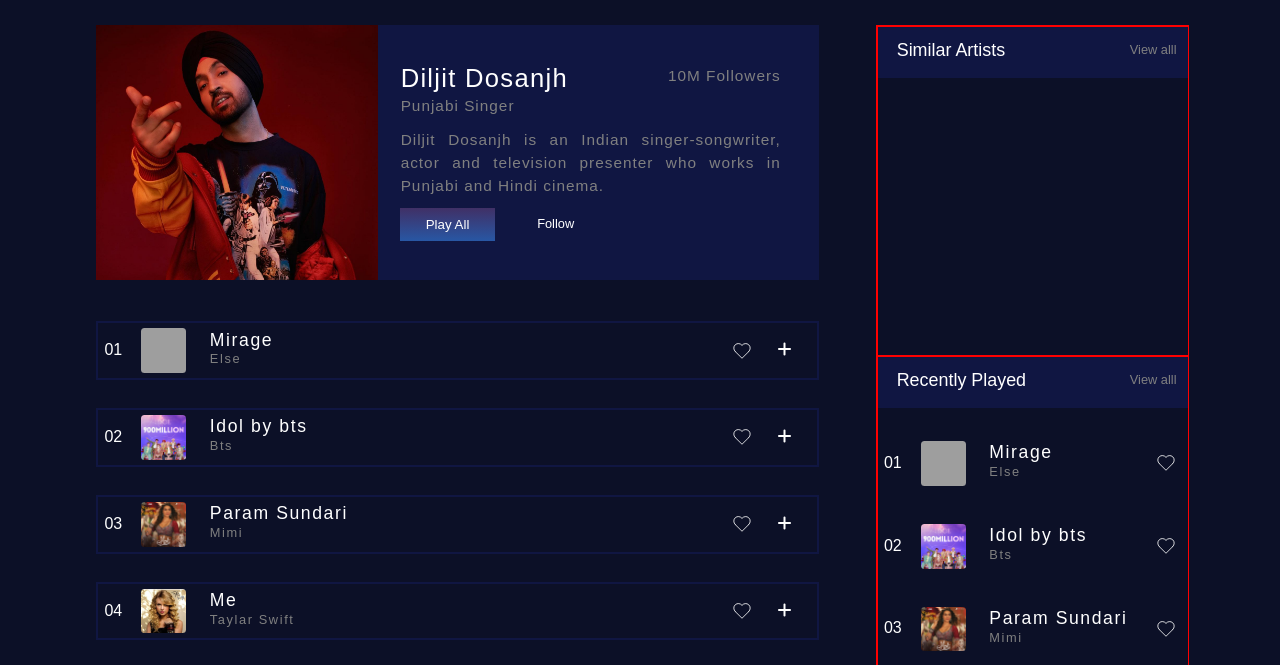
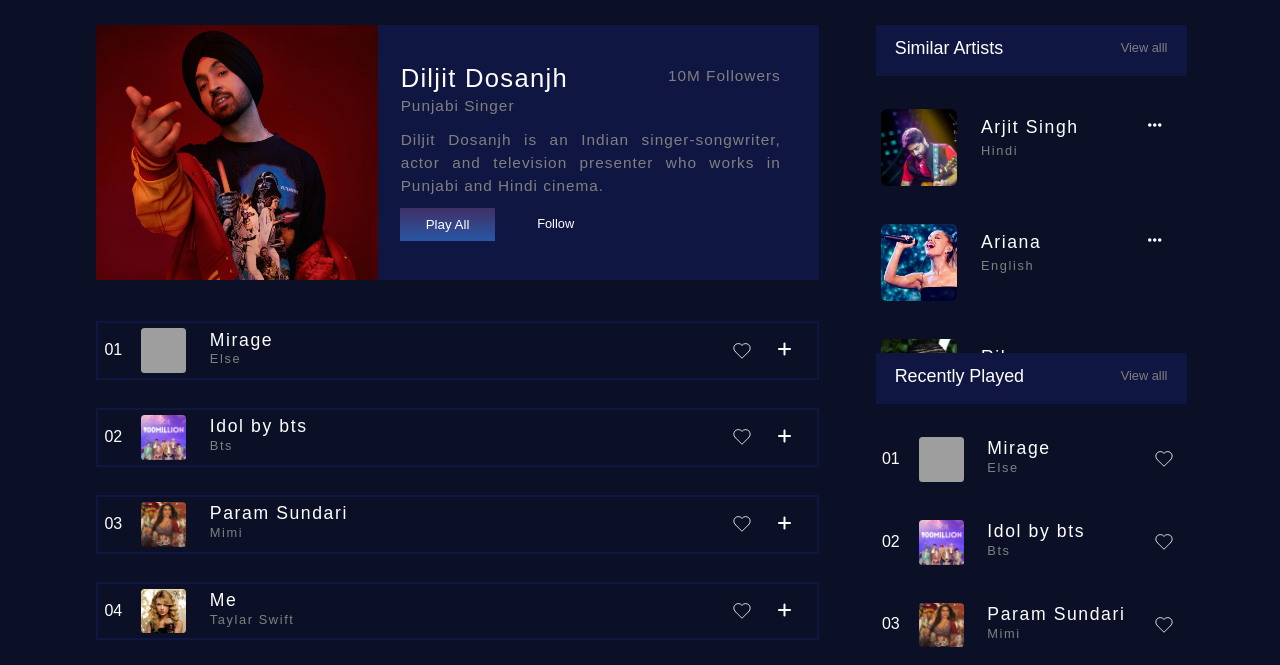
Before and after one commit to SHUBHAM-HOTA/music.player, a plain HTML site: page playlist.html in a window 1280 px wide. Shown: the part 66-731 px from the top of the page. Drawn offline with Linux system fonts and the light colour scheme; grey boxes are pictures that could not be loaded; some icons are missing.

Commit message:
completed playlist page

```diff
--- a/assets/styles/playstyle.css
+++ b/assets/styles/playstyle.css
@@ -196,7 +196,6 @@ main {
   width: 28%;
   height: 91%;
   overflow: hidden;
-  border: 1px solid red;
 }
 
 .main-art-img {
@@ -289,9 +288,9 @@ main {
 }
 
 .queue-song-box {
+  position: relative;
   color: white;
   height: 3.5vw;
-  position: relative;
   margin-top: 3.5vh;
   padding: 5px;
   border: 2px solid #101642;
@@ -410,10 +409,82 @@ main {
 
 /* -------------------------- */
 
+.big-artist-box > div {
+  display: inline-block;
+}
+
+.big-artist-box {
+  position: relative;
+  color: white;
+  height: 6vw;
+  margin-top: 3.5vh;
+  margin-bottom: 2vh;
+  padding: 5px;
+  border: 2px solid #101642;
+}
+
+.big-artist-box:hover {
+  background-color: #101642;
+  cursor: pointer;
+}
+
+.art-image {
+  width: 6vw;
+  height: 6vw;
+  background-size: cover;
+  border-radius: 8%;
+  margin-left: 0vw;
+}
+
+.art-and-language {
+  height: 100%;
+  margin-left: 1.5vw;
+}
+
+.lang-name-h1 {
+  position: absolute;
+  top: 3vw;
+  color: gray;
+  font-size: 1vw;
+  margin: 0;
+  letter-spacing: 0.1rem;
+}
+
+.art-name-h1 {
+  position: absolute;
+  top: 1vw;
+  font-size: 1.1rem;
+  margin: 0;
+  letter-spacing: 0.1rem;
+}
+
+.dot-icon {
+  position: absolute;
+  right: 2vw;
+  top: 1vw;
+}
+
+/* ------------------------------------- */
+#art-1 {
+  background-image: url(../images/artists/arjit.jpg);
+}
+#art-2 {
+  background-image: url(../images/artists/ariana.png);
+}
+#art-3 {
+  background-image: url(../images/artists/rihanna.jpg);
+}
+#art-4 {
+  background-image: url(../images/artists/Shirleysetiya.jpg);
+}
+#art-5 {
+  background-image: url(../images/artists/TaylorSwift.jpg);
+}
+/* --------------------------------------------- */
 .art-recent-container {
   width: 100%;
   height: 50%;
-  border: 1px solid red;
+  position: relative;
   overflow: scroll;
 }
 
@@ -422,26 +493,29 @@ main {
 }
 
 .title-box {
-  width: 100%;
+  width: 24.3vw;
   height: 4vw;
   background-color: #101642;
   color: white;
-  position: relative;
+  z-index: 2;
+  position: sticky;
+  top: 0;
 }
 
 .a-h-name {
-  position: absolute;
-  top: 1vw;
+  display: inline-block;
   font-size: 1.4vw;
-  left: 1.5vw;
+  margin-left: 1.5vw;
+  margin-top: 1vw;
 }
 
 .v-all {
-  position: absolute;
-  top: 1.2vw;
-  right: 1vw;
+  display: inline-block;
   color: gray;
   font-size: 1vw;
+  float: right;
+  margin-right: 1.5vw;
+  margin-top: 1.2vw;
 }
 
 .recently-played {
--- a/playlist.html
+++ b/playlist.html
@@ -95,14 +95,18 @@
                 </svg>
               </div>
               <div class="plus"><i class="fas fa-plus"></i></div>
-              <div class="active-song"><lord-icon
-                src="https://cdn.lordicon.com/mmspidej.json"
-                trigger="loop"
-                colors="primary:#d1faf0,secondary:#08a88a"
-                stroke="37"
-                style="width:50px;height:50px">
-            </lord-icon></i></div>
+              <div class="active-song">
+                <lord-icon
+                  src="https://cdn.lordicon.com/mmspidej.json"
+                  trigger="loop"
+                  colors="primary:#d1faf0,secondary:#08a88a"
+                  stroke="37"
+                  style="width: 50px; height: 50px"
+                >
+                </lord-icon>
+              </div>
             </div>
+
             <!-- ---------------------------------------- -->
             <div class="queue-song-box">
               <div class="number"><span>02</span></div>
@@ -371,24 +375,72 @@
                 </svg>
               </div>
               <div class="plus"><i class="fas fa-plus"></i></div>
-
-
             </div>
           </div>
         </section>
+        <!-- ------------------------------------------------------- -->
 
+        <!-- ------------------------------------------------------- -->
         <section class="section-2">
           <div class="art-recent-container">
             <div class="title-box">
               <span class="a-h-name">Similar Artists</span>
               <span class="v-all">View alll</span>
             </div>
+
+            <!-- ---------------------------------------------- -->
+            <div class="big-artist-box remove-border">
+              <div class="art-image" id="art-1"></div>
+              <div class="art-and-language">
+                <div><p class="lang-name-h1">Hindi</p></div>
+                <div><p class="art-name-h1">Arjit Singh</p></div>
+              </div>
+              <div class="dot-icon"><i class="fas fa-ellipsis-h"></i></div>
+            </div>
+            <!-- ---------------------------------------- -->
+            <div class="big-artist-box remove-border">
+              <div class="art-image" id="art-2"></div>
+              <div class="art-and-language">
+                <div><p class="lang-name-h1">English</p></div>
+                <div><p class="art-name-h1">Ariana</p></div>
+              </div>
+              <div class="dot-icon"><i class="fas fa-ellipsis-h"></i></div>
+            </div>
+            <!-- ---------------------------------------- -->
+            <div class="big-artist-box remove-border">
+              <div class="art-image" id="art-3"></div>
+              <div class="art-and-language">
+                <div><p class="lang-name-h1">English</p></div>
+                <div><p class="art-name-h1">Rihanna</p></div>
+              </div>
+              <div class="dot-icon"><i class="fas fa-ellipsis-h"></i></div>
+            </div>
+            <!-- ---------------------------------------- -->
+            <div class="big-artist-box remove-border">
+              <div class="art-image" id="art-4"></div>
+              <div class="art-and-language">
+                <div><p class="lang-name-h1">Hindi</p></div>
+                <div><p class="art-name-h1">Shirley setiya</p></div>
+              </div>
+              <div class="dot-icon"><i class="fas fa-ellipsis-h"></i></div>
+            </div>
+            <!-- ---------------------------------------- -->
+            <div class="big-artist-box remove-border">
+              <div class="art-image" id="art-5"></div>
+              <div class="art-and-language">
+                <div><p class="lang-name-h1">English</p></div>
+                <div><p class="art-name-h1">Tailor Swift</p></div>
+              </div>
+              <div class="dot-icon"><i class="fas fa-ellipsis-h"></i></div>
+            </div>
+            <!-- ---------------------------------------- -->
           </div>
           <div class="art-recent-container">
-            <div class="title-box">
-              <span  class="a-h-name">Recently Played</span>
+            <div class="title-box" id="sa-fixed">
+              <span class="a-h-name">Recently Played</span>
               <span class="v-all">View alll</span>
             </div>
+            <!-- ---------------------------------------------- -->
             <div class="queue-song-box remove-border">
               <div class="number"><span>01</span></div>
               <div class="image" id="song-1"></div>
@@ -415,11 +467,9 @@
                   />
                 </svg>
               </div>
-
-
             </div>
             <!-- ---------------------------------------- -->
-            <div class="queue-song-box remove-border ">
+            <div class="queue-song-box remove-border">
               <div class="number"><span>02</span></div>
               <div class="image" id="song-2"></div>
               <div class="name-and-artist">
@@ -445,7 +495,6 @@
                   />
                 </svg>
               </div>
-
             </div>
 
             <!-- ---------------------------------------- -->
@@ -475,7 +524,6 @@
                   />
                 </svg>
               </div>
-
             </div>
 
             <!-- ---------------------------------------- -->
@@ -505,7 +553,6 @@
                   />
                 </svg>
               </div>
-
             </div>
 
             <!-- ---------------------------------------- -->
@@ -535,7 +582,6 @@
                   />
                 </svg>
               </div>
-
             </div>
 
             <!-- ---------------------------------------- -->
@@ -565,7 +611,6 @@
                   />
                 </svg>
               </div>
-
             </div>
 
             <!-- ---------------------------------------- -->
@@ -595,7 +640,6 @@
                   />
                 </svg>
               </div>
-
             </div>
           </div>
         </section>
```
